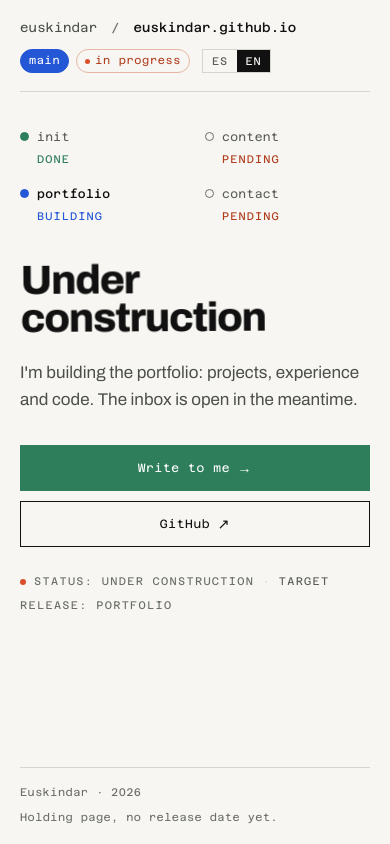
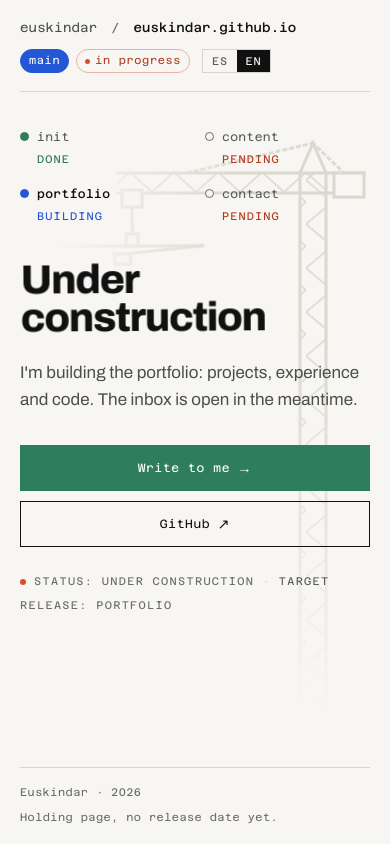
Before and after one commit to Euskindar/euskindar.github.io, a plain HTML site: page index.html in a window 390 px wide. Drawn offline with Linux system fonts and the light colour scheme.

Commit message:
fix: rig anchors to first title line and crane stays as faded backdrop on small screens

```diff
--- a/index.css
+++ b/index.css
@@ -567,10 +567,12 @@ html[data-lang='en'] [data-lang-text='es'] {
   }
 }
 
-/* Móvil y tablet */
+/* Móvil y tablet: la grúa no desaparece; se vuelve fondo, con más fundido y menos tinta */
 @media (max-width: 900px) {
   .blueprint {
-    display: none;
+    opacity: 0.42;
+    -webkit-mask-image: radial-gradient(130% 130% at 100% 0%, #000 30%, transparent 72%);
+    mask-image: radial-gradient(130% 130% at 100% 0%, #000 30%, transparent 72%);
   }
 }
 @media (max-width: 780px) {
--- a/index.html
+++ b/index.html
@@ -331,19 +331,34 @@
           line(part('tieLeft'), apexX, apexY, jibLeft + (apexX - jibLeft) * 0.35, topY);
           line(part('tieRight'), apexX, apexY, width - 26, topY);
 
-          // Carga: el titular. El cable baja del carro hasta un eslingado que
-          // toma el texto por sus esquinas superiores, con manos de sujeción.
+          // Carga: el titular. El aparejo se ancla a la primera línea real del
+          // texto (no al rectángulo del bloque), para que las manos agarren letras
+          // también cuando el titular ocupa dos líneas.
           var sRect = stage.getBoundingClientRect();
           var tRect = title.getBoundingClientRect();
-          var cx = Math.round(tRect.left - sRect.left + tRect.width / 2);
-          var ty = Math.round(tRect.top - sRect.top);
+          var lang = document.documentElement.dataset.lang || 'es';
+          var spans = title.querySelectorAll('[data-lang-text]');
+          var span = null;
+          for (var i = 0; i < spans.length; i++) {
+            if (spans[i].dataset.langText === lang && spans[i].offsetParent !== null) {
+              span = spans[i];
+              break;
+            }
+          }
+          if (!span) return;
+
+          var lineRect = span.getClientRects()[0];
+          if (!lineRect) return;
+
+          var cx = Math.round(lineRect.left - sRect.left + lineRect.width / 2);
+          var ty = Math.round(lineRect.top - sRect.top);
           cx = Math.max(jibLeft + 14, Math.min(cx, mastLeft - 30));
 
           var maxSpread = mastLeft - 34 - cx; // el eslingado no cruza el mástil
-          var spread = Math.max(140, Math.min(tRect.width * 0.72, maxSpread));
+          var spread = Math.max(140, Math.min(lineRect.width * 0.72, maxSpread));
           var spreaderY = ty - 18;
-          var exLeft = tRect.left - sRect.left + tRect.width * 0.16;
-          var exRight = tRect.left - sRect.left + tRect.width * 0.84;
+          var exLeft = lineRect.left - sRect.left + lineRect.width * 0.16;
+          var exRight = lineRect.left - sRect.left + lineRect.width * 0.84;
 
           box(part('trolley'), cx - 10, botY - 3, 20, 17);
           line(part('cable'), cx, botY + 14, cx, spreaderY);
```
